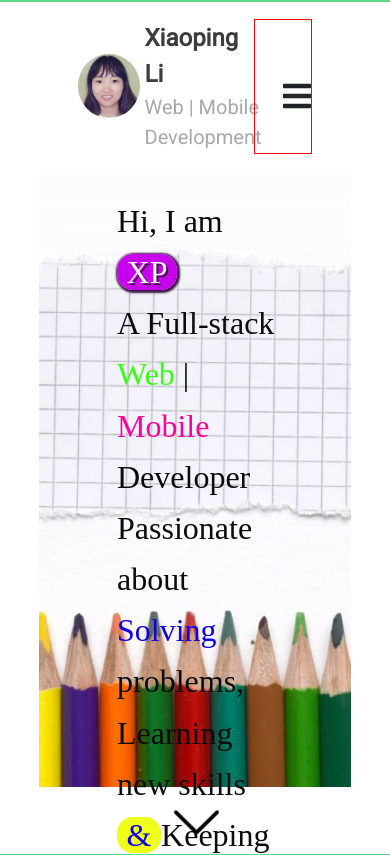
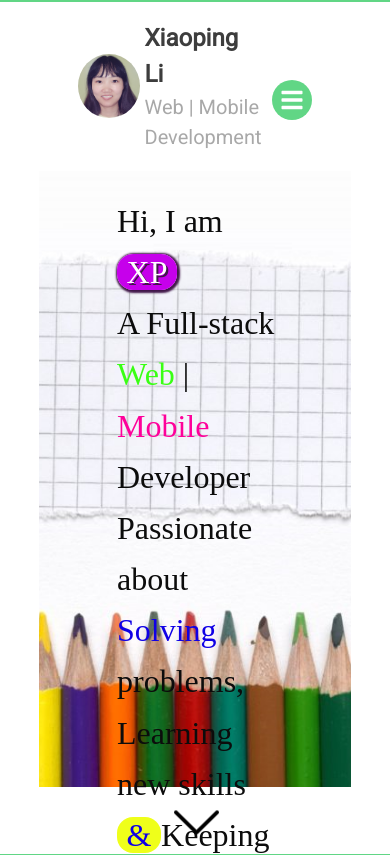
Before and after one commit to Xiaoping-Li/XP-Portfolio, a React (Create React App) app: page / in a window 390 px wide. Shown: the top 855 px of the page. Built offline with nearby package versions, Linux system fonts and the light colour scheme; a web font is replaced by a local one.

Commit message:
Responsive style of burger menu

```diff
--- a/src/SCSS/components/navBar.scss
+++ b/src/SCSS/components/navBar.scss
@@ -67,31 +67,28 @@
   }
 
   .burger-menu {
-    width: 25%;
+    width: 30%;
     height: 80%;
     display: block;
     position: relative;
-    //font-size: $mediumFont;
-    border: 1px solid red;
+    font-size: $smallFont;
 
-    .menu-icon-live {
+    .menu-icon {
       position: absolute;
       right: 0;
       top: 45%;
-    }
-
-    .menu-icon-hide {
-      position: absolute;
-      right: 0;
-      top: 45%;
-      opacity: 0;
+      width: 2.5rem;
+      height: 2.5rem;
+      padding: 0.5rem;
+      border-radius: 50%;
+      background-color: #61D685;
+      color: #fff;
     }
   }
 
   .menu-list-live {
     width: 100%;
     height: 100%;
-    border: 1px solid black;
     @include flexStyle($direction: column, $justifyContent: space-between, $alignItems: flex-start);
   }
 
--- a/src/components/Navigation.js
+++ b/src/components/Navigation.js
@@ -31,10 +31,10 @@
 
         <div className="burger-menu">
           <FontAwesomeIcon
-            icon={faBars}
-            size="2x"
+            icon={this.state.menuShow ? faTimes : faBars}
+            //size="1x"
             onClick={this.toggleMenuShow}
-            className={this.state.menuShow ? "menu-icon-hide" : "menu-icon-live"}
+            className="menu-icon"
           />
           <div className={this.state.menuShow ? "menu-list-live" : "menu-list-hide"} >
             <NavLink exact to='/' className="link" activeClassName="active-link" onClick={this.toggleMenuShow}>Home</NavLink>
```
